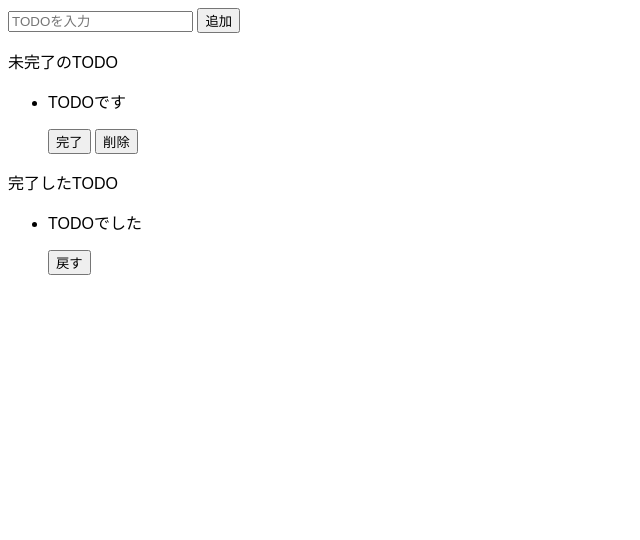
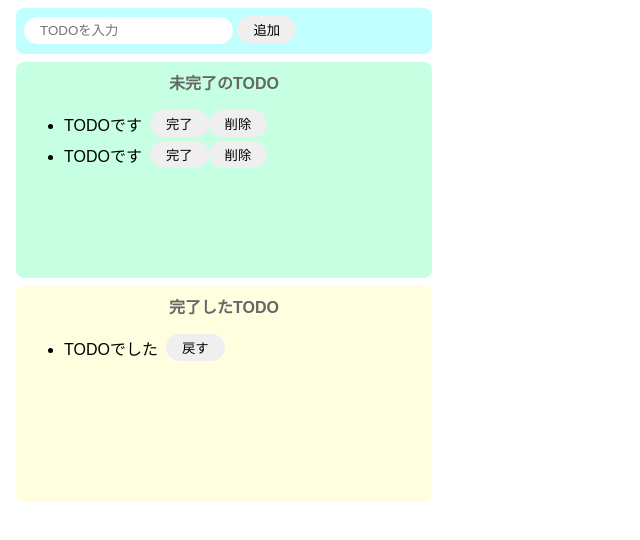
Before and after one commit to ky0613/udemy-js-todo, a website built with Parcel: page index.html in a window 1280 px wide. Shown: the whole page, without its empty margins (0-640 px from the left). Built offline with nearby package versions, Linux system fonts and the light colour scheme.

Commit message:
CSSでスタイリング

```diff
--- a/index.html
+++ b/index.html
@@ -6,31 +6,32 @@
   </head>
 
   <body>
-    <div>
+    <div class="input-area">
       <input type="text" placeholder="TODOを入力" />
       <button>追加</button>
     </div>
-    <div>
-      <p>未完了のTODO</p>
+    <div class="incomplete-area">
+      <p class="title">未完了のTODO</p>
       <ul>
-        <li>
-          <div>
-            <p>TODOです</p>
-            <button>完了</button>
-            <button>削除</button>
-          </div>
-        </li>
+        <div class="list-row">
+          <li>TODOです</li>
+          <button>完了</button>
+          <button>削除</button>
+        </div>
+        <div class="list-row">
+          <li>TODOです</li>
+          <button>完了</button>
+          <button>削除</button>
+        </div>
       </ul>
     </div>
-    <div>
-      <p>完了したTODO</p>
+    <div class="complete-area">
+      <p class="title">完了したTODO</p>
       <ul>
-        <li>
-          <div>
-            <p>TODOでした</p>
-            <button>戻す</button>
-          </div>
-        </li>
+        <div class="list-row">
+          <li>TODOでした</li>
+          <button>戻す</button>
+        </div>
       </ul>
     </div>
     <script src="src/index.js"></script>
--- a/src/styles.css
+++ b/src/styles.css
@@ -1,3 +1,66 @@
 body {
   font-family: sans-serif;
 }
+
+input {
+  border-radius: 16px;
+  border: none;
+  padding: 6px 16px;
+  outline: none;
+}
+
+button {
+  border-radius: 16px;
+  border: none;
+  padding: 4px 16px;
+}
+
+button:hover {
+  background-color: #ff7fff;
+  color: #fff;
+  cursor: pointer;
+}
+
+li {
+  margin-right: 8px;
+}
+
+.input-area {
+  background-color: #c1ffff;
+  width: 400px;
+  height: 30px;
+  padding: 8px;
+  margin: 8px;
+  border-radius: 8px;
+}
+
+.incomplete-area {
+  background-color: #c6ffe2;
+  width: 400px;
+  min-height: 200px;
+  padding: 8px;
+  margin: 8px;
+  border-radius: 8px;
+}
+
+.complete-area {
+  background-color: #ffffe0;
+  width: 400px;
+  min-height: 200px;
+  padding: 8px;
+  margin: 8px;
+  border-radius: 8px;
+}
+
+.title {
+  text-align: center;
+  margin-top: 0;
+  font-weight: bold;
+  color: #666;
+}
+
+.list-row {
+  display: flex;
+  align-items: center;
+  padding-bottom: 4px;
+}
```
